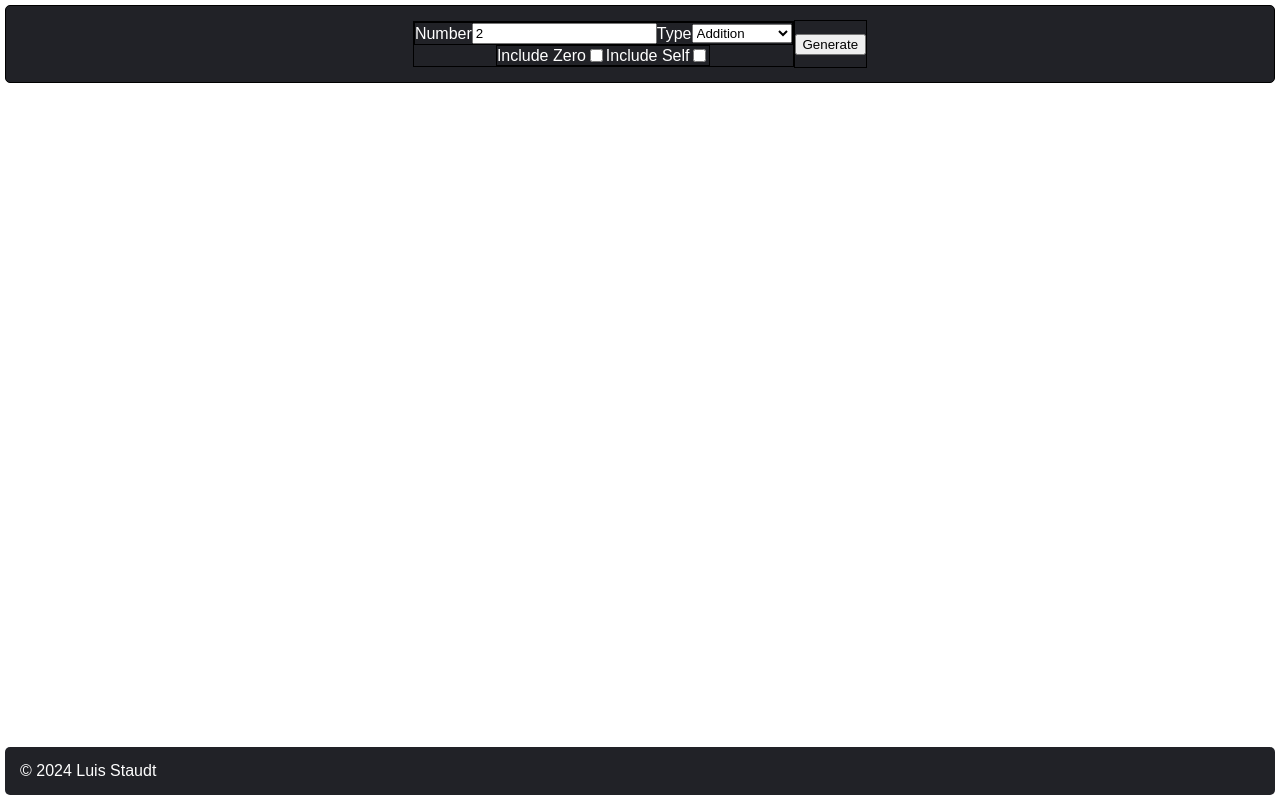
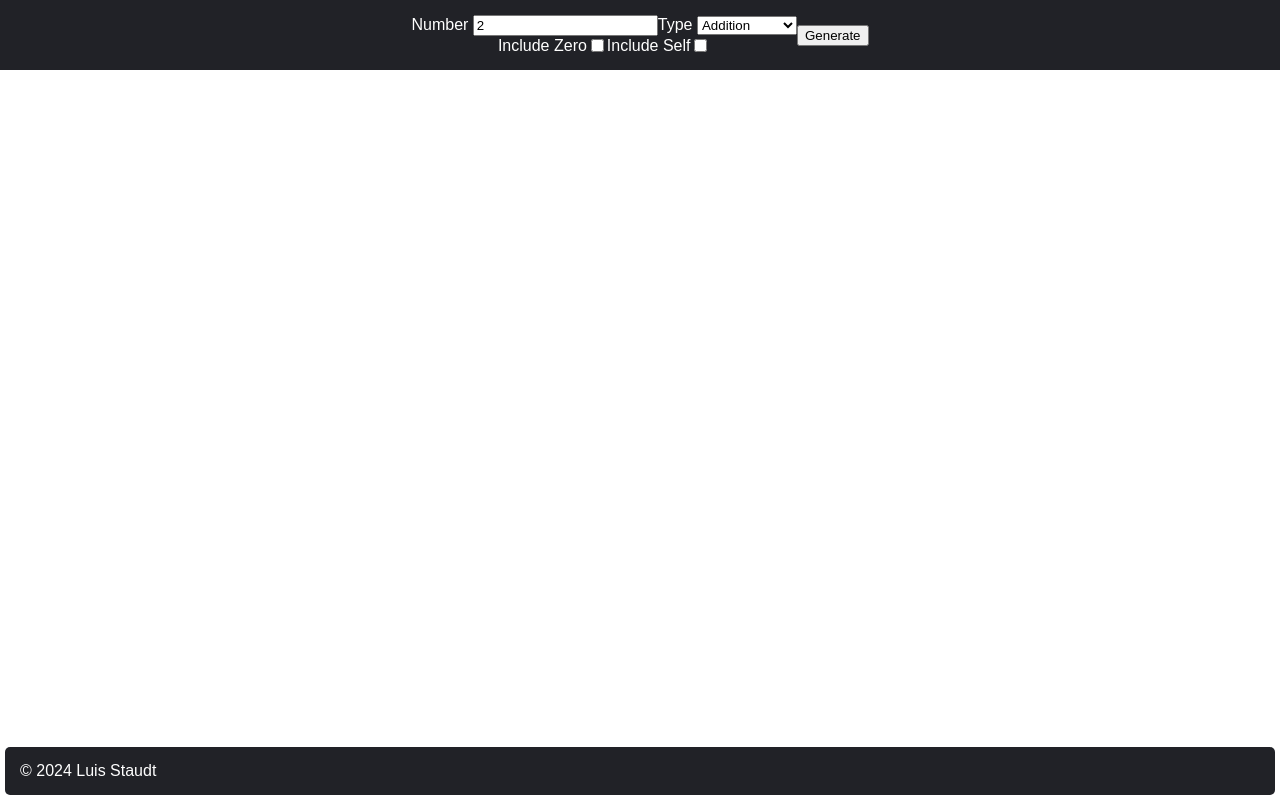
Before and after one commit to Luis-St/Modulo-Tables, a plain HTML site: page index.html in a window 1280 px wide. Drawn offline with Linux system fonts and the light colour scheme.

Commit message:
updated style

```diff
--- a/index.html
+++ b/index.html
@@ -10,14 +10,18 @@
 <header id="header" class="group">
 	<div id="input-group" class="group">
 		<div id="select-group" class="group">
+			<div>
 				<label for="modulo">Number</label>
 				<input type="number" min="2" value="2" id="modulo">
+			</div>
+			<div>
 				<label for="type">Type</label>
 				<select id="type">
 					<option class="option add" value="addition">Addition</option>
 					<option class="option sub" value="subtraction">Subtraction</option>
 					<option class="option mul" value="multiplication">Multiplication</option>
 				</select>
+			</div>
 		</div>
 		<div id="include-group" class="group">
 			<label for="include-zero">Include Zero</label>
--- a/style.css
+++ b/style.css
@@ -20,7 +20,6 @@ body {
 	display: flex;
 	place-content: center;
 	align-items: center;
-	border: 1px solid black;
 }
 
 .entry {
@@ -33,9 +32,8 @@ body {
 #header {
 	background-color: var(--primary-color);
 	color: white;
-	margin: 5px;
-	padding: 15px;
-	border-radius: 5px;
+	margin: 0 0 5px;
+	padding: 15px 0;
 }
 
 #input-group {
```
Lines whose indentation alone changed are shown as unchanged.
